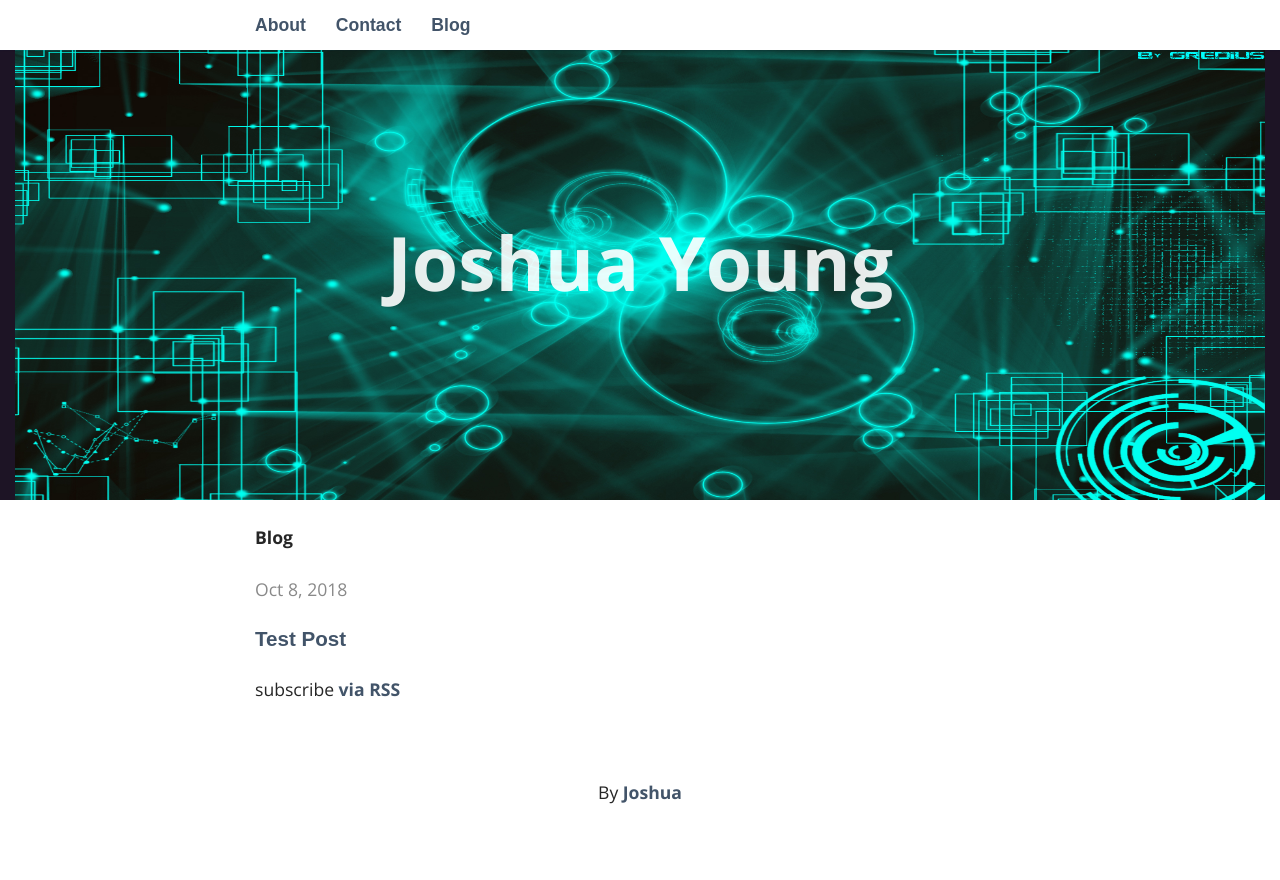
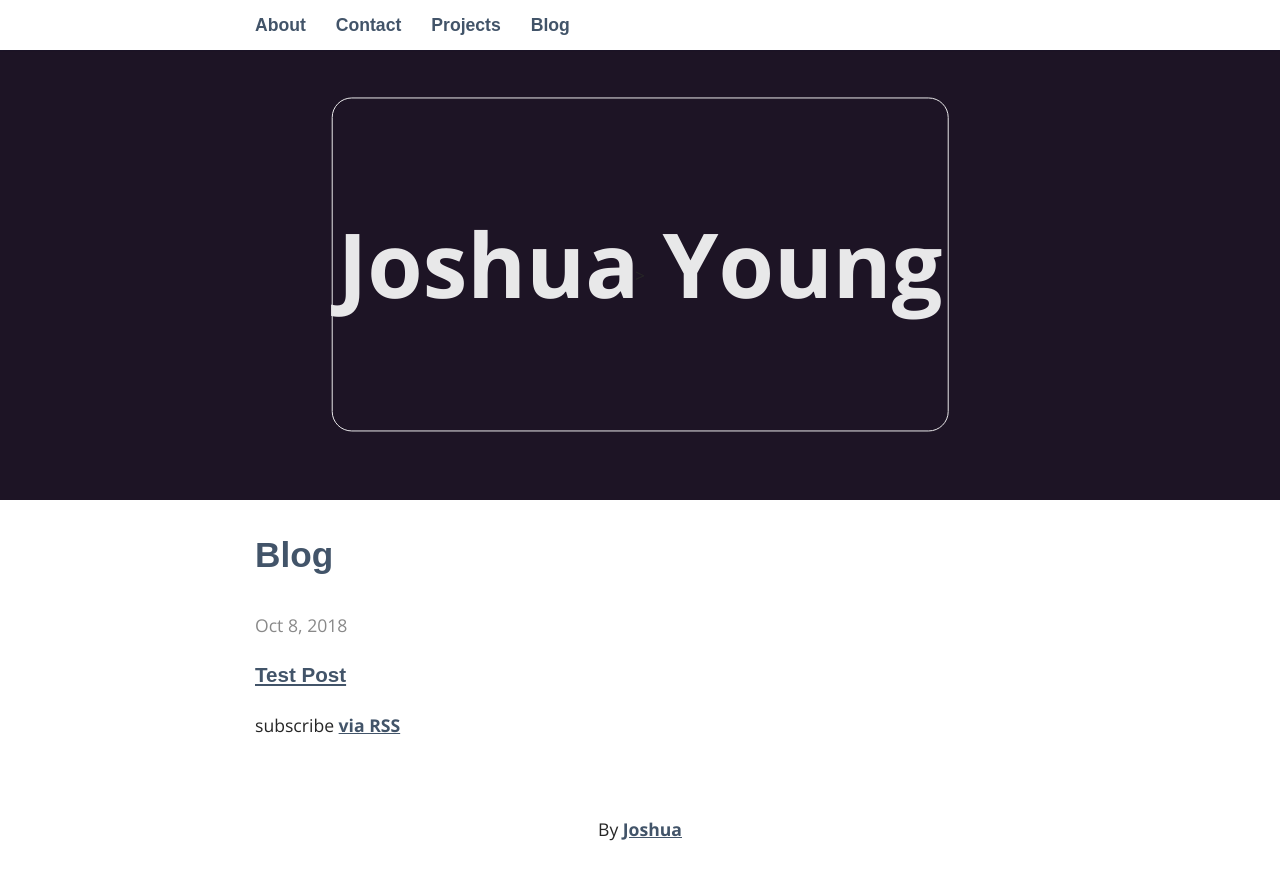
Before and after one commit to joshua-y/joshua-y-oldwebsite, a Jekyll site: the page built from blog/index.html, in a window 1280 px wide. Shown: the top 880 px of the page. Built offline with Jekyll 4.4.1, drawn with Linux system fonts in a browser that asks for light colours; some web fonts are replaced.

Commit message:
Added projects tab

```diff
--- a/_includes/header.html
+++ b/_includes/header.html
@@ -14,30 +14,24 @@
 </aside>
 
 <header>
-	<img src="{{site.url}}/images/background.jpg" alt = "Background" height="100%" width="125%">
+	<!<img src="{{site.url}}/images/background.jpg" alt = "Background" height="100%" width="125%">>
 	<div class="centered">
 		<p>{{ site.title }}</p>
 	</div>
 </header>
 
 <style>
-a {
-	text-decoration: none;
-}
-
-a:hover {
-	text-decoration: none;
-}
-
 .centered {
 	position: absolute;
 	top: 27.5%;
 	left: 50%;
 	transform: translate(-50%, -45%);
-	font-size: 75px;
+	font-size: 7vw;
 	font-weight: bold;
-	background-size: auto;
 	color: white;
 	opacity: 0.9;
+	border: 1px solid white;
+	padding: 5px;
+	border-radius: 20px;
 }
 </style>
--- a/blog/index.html
+++ b/blog/index.html
@@ -2,7 +2,7 @@
 layout: default
 ---
 
-<h4>Blog</h4>
+<h2>Blog</h2>
 {% for post in site.posts %}
 		<time>{{ post.date | date: "%b %-d, %Y" }}</time>
 		<h3><a href="{{ post.url | prepend: site.baseurl }}">{{ post.title }}</a></h3>
```
Also changed, not shown: _pages/03_projects.md (added, +9 -0 lines), 1 other file.
